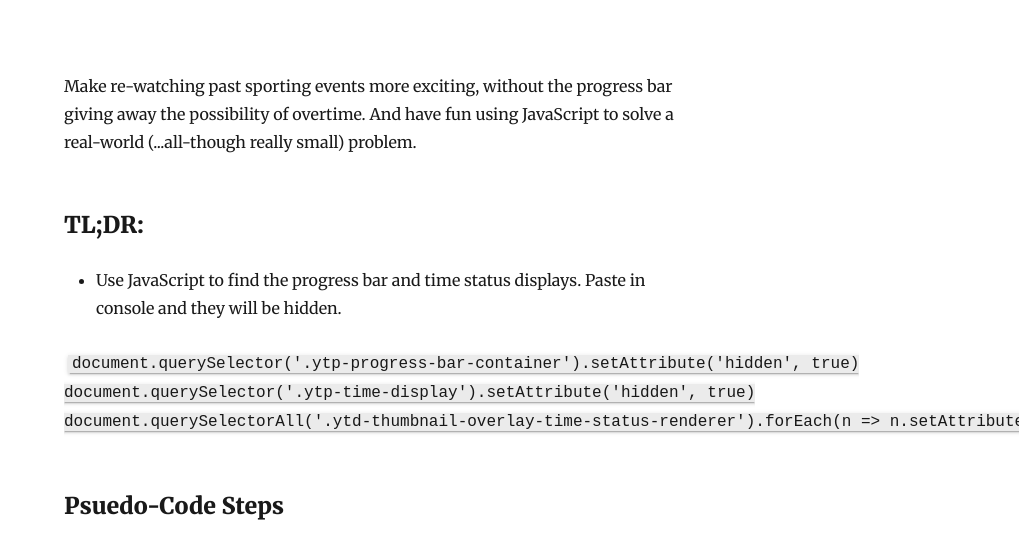
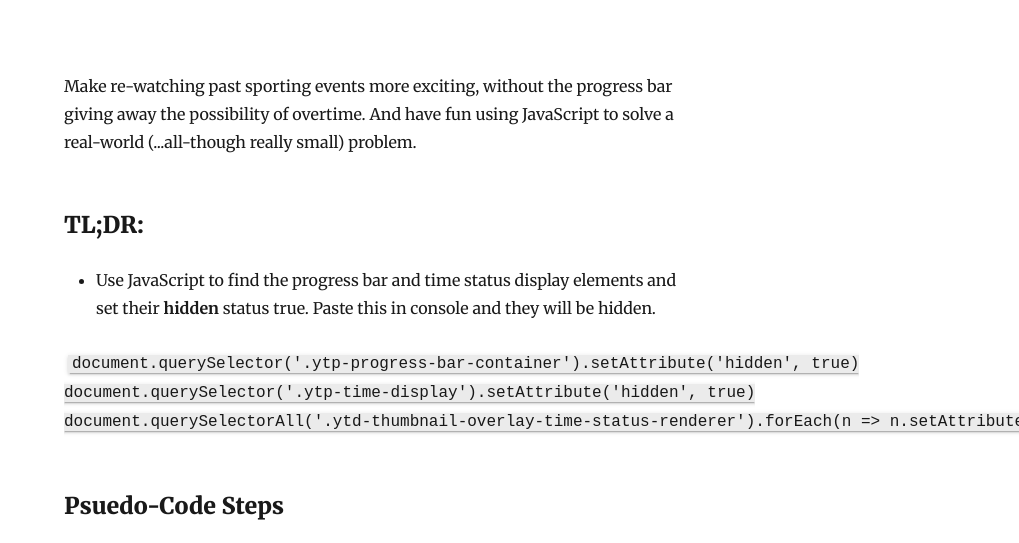
Before and after one commit to neilscheuermann/personal-site, a Gatsby site: page /blog/hide-youtube-progress-bar/ in a window 1280 px wide. Shown: the part 242-785 px from the top of the page, without its empty margins (261-1280 px from the left). Built offline with nearby package versions, Linux system fonts and the light colour scheme; Gatsby itself is replaced by a stand-in of ours; some packages are replaced by stand-ins of ours; code samples lack their colours.

Commit message:
Make corrections to youtube progress bar blogpost.

````diff
--- a/content/blog/hide-youtube-progress-bar.md
+++ b/content/blog/hide-youtube-progress-bar.md
@@ -11,8 +11,8 @@ away the possibility of overtime. And have fun using JavaScript to solve a
 real-world (...all-though really small) problem.
 
 ### TL;DR:
-- Use JavaScript to find the progress bar and time status displays. Paste in
-  console and they will be hidden.
+- Use JavaScript to find the progress bar and time status display elements and
+  set their **hidden** status true. Paste this in console and they will be hidden.
 ```js
 document.querySelector('.ytp-progress-bar-container').setAttribute('hidden', true)
 document.querySelector('.ytp-time-display').setAttribute('hidden', true)
````
